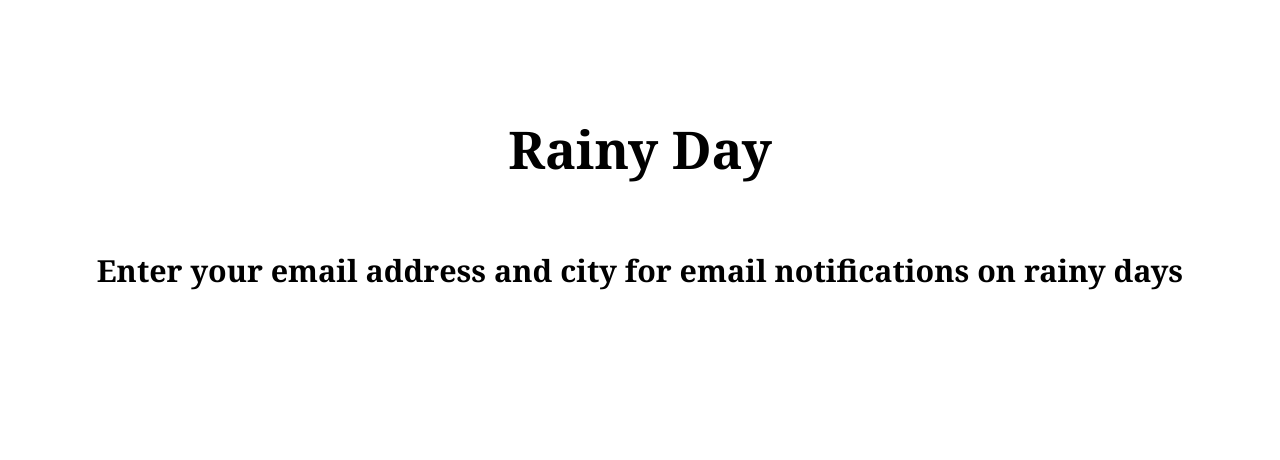
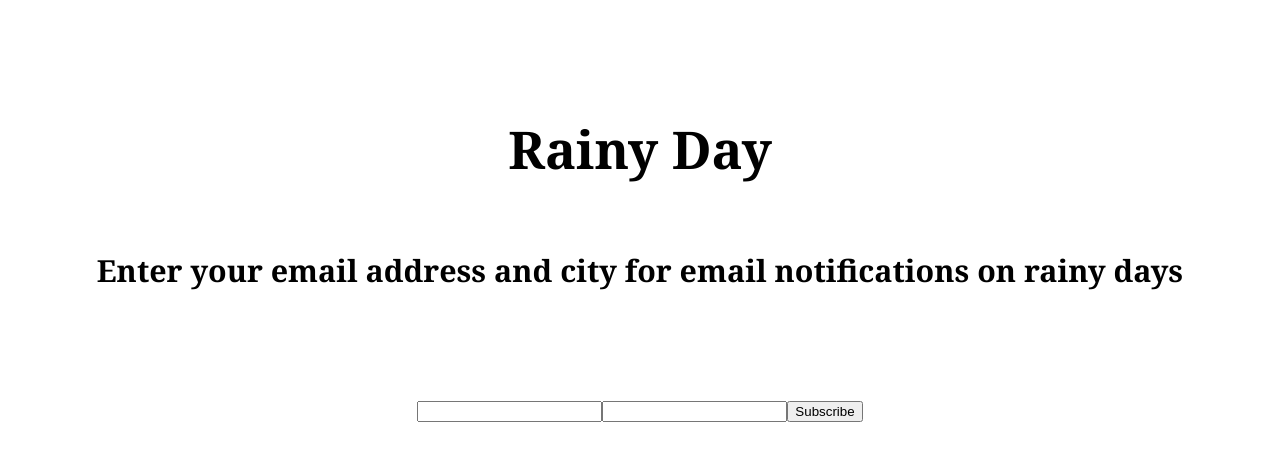
Before and after one commit to benlee38b/RainyDay-FE, a React (Create React App) app: page / in a window 1280 px wide. Shown: the top 460 px of the page. Built offline with nearby package versions, Linux system fonts and the light colour scheme.

Commit message:
added detail input form component with input text handling and minimal styling

```diff
--- a/src/App.js
+++ b/src/App.js
@@ -1,14 +1,15 @@
 
 import './App.css';
 import Header from './components/Header'
+import DetailInputForm from './components/DetailInputForm'
 
 function App() {
   return (
     <div className="App">
       <div id="background-image"></div>
-      <Header className="App-header">
+      <Header className="App-header" />
+      <DetailInputForm />
 
-      </Header>
     </div>
   );
 }
--- /dev/null
+++ b/src/components/DetailInputForm.jsx
@@ -0,0 +1,45 @@
+import React, { Component } from 'react'
+
+export class DetailInputList extends Component {
+  state = {
+    details : {
+      city: '',
+      email: ''
+    }
+  }
+
+  render() {
+    return (
+      <form className="detail-input-form" onSubmit={this.handleSubmit}>
+        <input type='text' onKeyUp={this.handleKeyUp} id="city-input"></input>
+        <input type='text' onKeyUp={this.handleKeyUp} id="email-input"></input>
+        <button type="submit" onClick={this.handleSubmit} className="addItemButton">
+          Subscribe
+        </button>
+
+      </form>
+    )
+  }
+
+  handleKeyUp = (event) => {
+    const {value, id} = event.target;
+    console.log(value, event.target.id)
+    this.setState((currentState) => {
+      let newCity = currentState.details.city
+      let newEmail = currentState.details.email
+      if (id === 'city-input') {
+        newCity = value;
+      } else newEmail = value;
+      return {details: {city: newCity, email: newEmail}}
+    }, () => {
+      console.log(this.state)
+    })
+
+  }
+
+  handleSubmit = (event) => {
+
+  }
+}
+
+export default DetailInputList
```
Also changed, not shown: src/components/DetailInputList.jsx (deleted).
